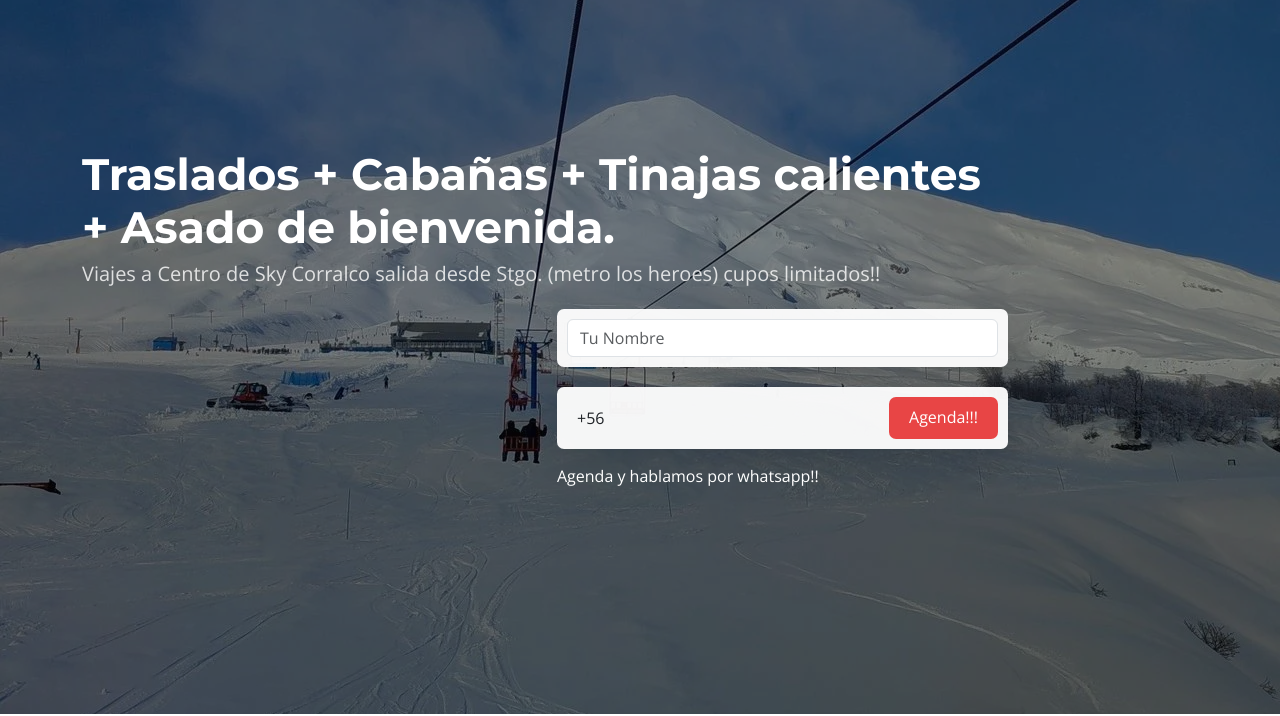
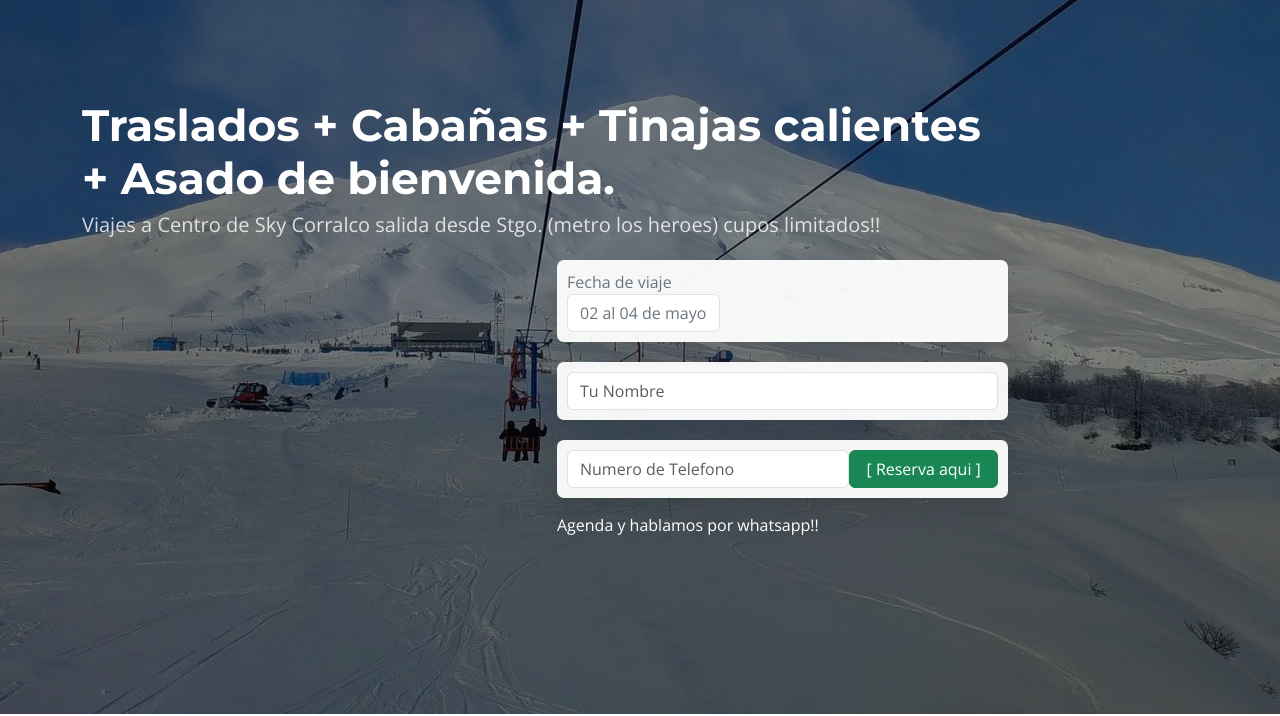
Before and after one commit to produsystem/corralco, a plain HTML site: page index.html in a window 1280 px wide. Shown: the part 86-802 px from the top of the page. Drawn offline with nearby package versions, Linux system fonts and the light colour scheme.

Commit message:
se agrega base de google sheets

```diff
--- a/index.html
+++ b/index.html
@@ -95,12 +95,33 @@
           </div>
 
           <div class="col-lg-5">
-            <form action="forms/newsletter.php" method="post" class="php-email-form">
-              <div class="sign-up-form"><input type="text" class="form-control" name="nombre" placeholder="Tu Nombre">
+            <form action="" method="post" class="php-email-form">
+
+              <div class="sign-up-form text-secondary d-flex flex-row ">
+                <div>
+                    <label for="fechaViaje"  >Fecha de viaje</label>
+                <select class="form-control text-secondary" id="fechaViaje" name="fechaViaje"
+                  placeholder="Fecha de viaje">
+                  <option>02 al 04 de mayo</option>
+                  <option>09 al 11 de mayo</option>
+                  <option>16 al 18 de mayo</option>
+                </select>
+                </div>
+
               </div>
-              <div class="sign-up-form"><input type="email" class="form-control" name="fono" value="+56">
-                <input type="submit" class="btn btn-success" value="Agenda!!!">
+              <div class="sign-up-form"><input type="text" class="form-control" id="nombre" name="nombre"
+                  placeholder="Tu Nombre">
               </div>
+              <div class="sign-up-form text-secondary">
+
+
+                  <input type="text" class="form-control" id="numero" name="numero" placeholder="Numero de Telefono">
+                  <input type="button" id="submit-button" onclick="doPost()" class="btn btn-success"
+                    value=" [ Reserva aqui ] ">
+
+
+              </div>
+
               <div class="text">Agenda y hablamos por whatsapp!!</div>
               <div class="loading">Loading</div>
               <div class="error-message"></div>
@@ -804,6 +825,122 @@
   <!-- Main JS File -->
   <script src="assets/js/main.js"></script>
 
+
+  <!-- <script>
+    function doPost(){
+
+
+       fetch("https://script.google.com/macros/s/AKfycbx0nFDOeUX_viG0hnLq082atocj9ITksDqVnDfOsiw61S642Lmddv9cbwh-UHHZJqPjUQ/exec", {
+        method: "POST",
+        body: JSON.stringify({
+          nombre: "Juan Pérez",
+          email: "juan@ejemplo.com"
+        }),
+        headers: { "Content-Type": "application/json" }
+      }).then(response => response.json()).then(data => console.log(data));
+
+    }
+
+  </script>   -->
+
+  <!-- <script>
+    function doPost() {
+      alert("Enviando datos a Google Apps Script");
+      const myHeaders = new Headers();
+      myHeaders.append("Content-Type", "application/json");
+
+      const raw = JSON.stringify({
+        "nombre": "Juan pepe",
+        "email": "juan@ejemplo.com"
+      });
+
+      const requestOptions = {
+        method: "POST",
+        mode: 'no-cors',
+        headers: myHeaders,
+        body: raw,
+        redirect: "follow"
+      };
+
+      fetch("https://script.google.com/macros/s/AKfycbx0nFDOeUX_viG0hnLq082atocj9ITksDqVnDfOsiw61S642Lmddv9cbwh-UHHZJqPjUQ/exec", requestOptions)
+        .then((response) => response.text())
+        .then((result) => console.log(result))
+        .catch((error) => console.error(error));
+    }
+  </script> -->
+
+  <!-- <script>
+  async function doPost() {
+    try {
+      // Convertimos a parámetros GET
+      const params = new URLSearchParams({
+        nombre: "Juan Pérez",
+        email: "juan@ejemplo.com"
+      });
+      const myHeaders = new Headers();
+      myHeaders.append("Content-Type", "application/json");
+      const response = await fetch("https://script.google.com/macros/s/AKfycbx0nFDOeUX_viG0hnLq082atocj9ITksDqVnDfOsiw61S642Lmddv9cbwh-UHHZJqPjUQ/exec?${params}", {
+        method: "POST",
+        redirect: "follow",
+        headers: myHeaders,
+
+
+      });
+
+      const data = await response.json();
+      console.log(data);
+    } catch (error) {
+      console.error("Error:", error);
+    }
+  }
+  </script> -->
+
+  <script>
+    async function doPost() {
+      // Mostrar feedback visual no bloqueante
+      const button = event.target;
+      const originalText = button.value;
+      button.value = "Enviando...";
+      button.style = "btn btn-warning";
+      button.disabled = true;
+
+      try {
+        const myHeaders = new Headers();
+        myHeaders.append("Content-Type", "application/json");
+
+        const raw = JSON.stringify({
+          "nombre": "Juan pepe",
+          "email": "juan@ejemplo.com"
+        });
+
+        const requestOptions = {
+          method: "POST",
+          mode: 'no-cors',
+          headers: myHeaders,
+          body: raw,
+          redirect: "follow"
+        };
+
+        // Usar await para manejar la promesa
+        const response = await fetch("https://script.google.com/macros/s/AKfycbx0nFDOeUX_viG0hnLq082atocj9ITksDqVnDfOsiw61S642Lmddv9cbwh-UHHZJqPjUQ/exec", requestOptions);
+        const result = await response.text();
+        console.log(result);
+
+        // Feedback visual de éxito (opcional)
+        button.value = "Ok Listo!!, Datos recibidos";
+        button.class = "btn btn-success";
+        setTimeout(() => {
+          button.textContent = originalText;
+          button.disabled = false;
+        }, 2000);
+
+      } catch (error) {
+        console.error(error);
+        button.textContent = "Error, reintentar";
+        button.disabled = false;
+      }
+    }
+  </script>
 </body>
 
 </html>
```
